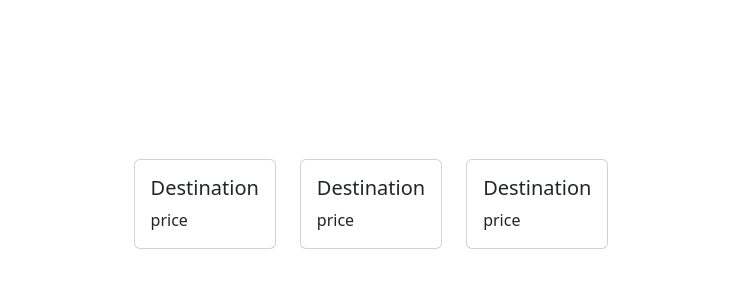
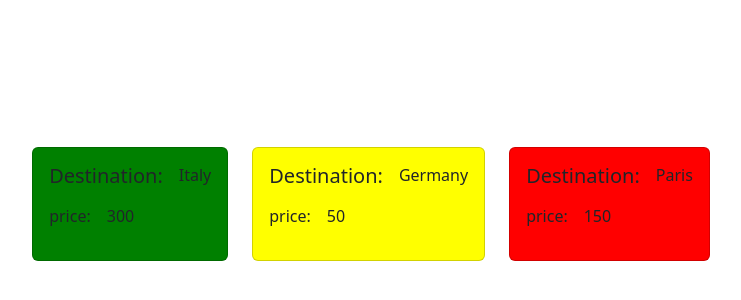
Before and after one commit to paulahage/checkList, an Angular app in the folder ui/: page /checklist/travels in a window 1280 px wide. Shown: the part 204-504 px from the top of the page, without its empty margins (269-1010 px from the left). Built offline with nearby package versions, Linux system fonts and the light colour scheme.

Commit message:
#14 Created the tickets for each destination with its informations

```diff
--- a/ui/src/app/travels/travels.component.html
+++ b/ui/src/app/travels/travels.component.html
@@ -1,25 +1,17 @@
 <div class="row">
-  <div class="col">
-    <div class="card">
-      <div class="card-body">
-        <h5 class="card-title">Destination</h5>
-        <p class="card-text">price</p>
-      </div>
-    </div>
-  </div>
-  <div class="col">
-    <div class="card">
-      <div class="card-body">
-        <h5 class="card-title">Destination</h5>
-        <p class="card-text">price</p>
-      </div>
-    </div>
-  </div>
-  <div class="col">
-    <div class="card">
-      <div class="card-body">
-        <h5 class="card-title">Destination</h5>
-        <p class="card-text">price</p>
+  <div class="col" *ngFor="let ticket of ticketList">
+    <div class="card" [ngClass]="getTicketStatus(ticket.status)">
+      <div class="card-body ">
+        <div
+          class="d-flex justify-content-start align-items-center gap-3 card-title"
+        >
+          <h5>Destination:</h5>
+          <h6>{{ ticket.destination }}</h6>
+        </div>
+        <div class="d-flex justify-content-start align-items-center gap-3">
+          <p>price:</p>
+          <p>{{ ticket.price }}</p>
+        </div>
       </div>
     </div>
   </div>
--- a/ui/src/app/travels/travels.component.scss
+++ b/ui/src/app/travels/travels.component.scss
@@ -0,0 +1,11 @@
+.operational {
+  background-color: green;
+}
+
+.maintenance {
+  background-color: yellow;
+}
+
+.shutdown {
+  background-color: red;
+}
--- a/ui/src/app/travels/travels.component.ts
+++ b/ui/src/app/travels/travels.component.ts
@@ -1,10 +1,26 @@
 import { Component } from '@angular/core';
+import { ticketMock } from '../ui-mock-data/ticket-mock';
+import { Ticket } from '../models/ticket.model';
+import { TicketStatus } from '../models/ticket-status.model';
 
 @Component({
   selector: 'app-travels',
   templateUrl: './travels.component.html',
-  styleUrls: ['./travels.component.scss']
+  styleUrls: ['./travels.component.scss'],
 })
 export class TravelsComponent {
+  ticketList: Ticket[] = ticketMock;
 
+  getTicketStatus(status: TicketStatus) {
+    switch (status) {
+      case TicketStatus.OPERATIONAL:
+        return 'operational';
+      case TicketStatus.MAINTENANCE:
+        return 'maintenance';
+      case TicketStatus.SHUTDOWN:
+        return 'shutdown';
+      default:
+        return '';
+    }
+  }
 }
--- /dev/null
+++ b/ui/src/app/ui-mock-data/ticket-mock.ts
@@ -0,0 +1,26 @@
+import { TicketStatus } from '../models/ticket-status.model';
+import { Ticket } from '../models/ticket.model';
+
+export const ticketMock: Ticket[] = [
+  {
+    id: '01',
+    destination: 'Italy',
+    destinationId: 'D01',
+    price: 300,
+    status: TicketStatus.OPERATIONAL,
+  },
+  {
+    id: '02',
+    destination: 'Germany',
+    destinationId: 'D02',
+    price: 50,
+    status: TicketStatus.MAINTENANCE,
+  },
+  {
+    id: '03',
+    destination: 'Paris',
+    destinationId: 'D03',
+    price: 150,
+    status: TicketStatus.SHUTDOWN,
+  },
+];
```
